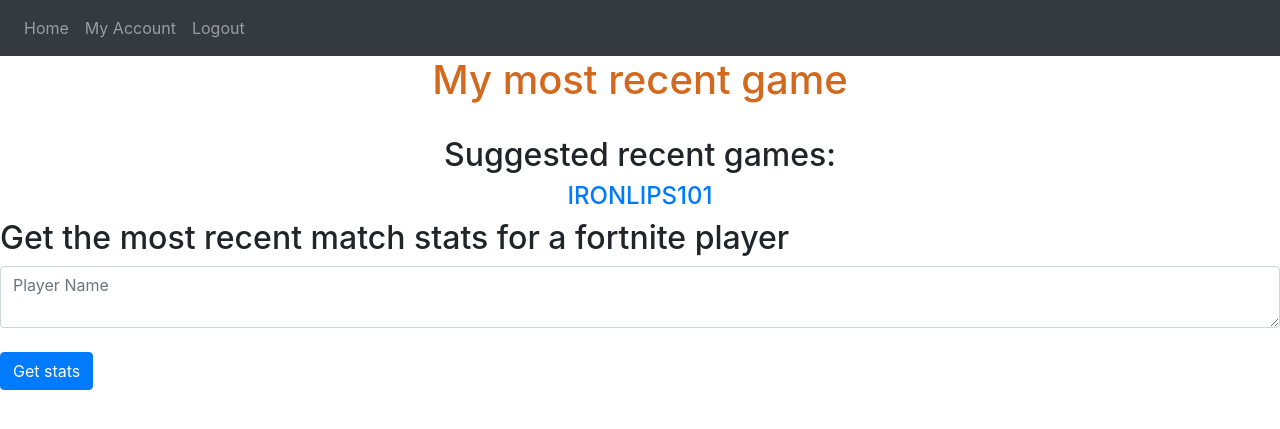
After one commit to Randall-Ryan/Flask-AI-Project, a Flask app: page /fortnite-form in a window 1280 px wide. The commit adds this page. Shown: the top 429 px of the page. Run offline with Flask 2, Linux system fonts and the light colour scheme; the visitor is signed in with stand-in values (Sample User, id 1); data comes from the database, SQL or seed files in the repository; some libraries are stand-ins or nearby versions.

Commit message:
more updates

```diff
--- a/website/auth.py
+++ b/website/auth.py
@@ -40,6 +40,7 @@ def sign_up():
         first_name = request.form.get("firstName")
         last_name = request.form.get("lastName")
         summonerName = request.form.get("summonerName")
+        fortniteName = request.form.get("fortniteName")
         password1 = request.form.get("password1")
         password2 = request.form.get("password2")
 
@@ -60,6 +61,7 @@ def sign_up():
                 first_name=first_name,
                 last_name=last_name,
                 summoner_name=summonerName,
+                fortnite_name=fortniteName,
                 password=generate_password_hash(password1, method="sha256"),
             )
             db.session.add(new_user)
--- a/website/models.py
+++ b/website/models.py
@@ -18,4 +18,5 @@ class User(db.Model, UserMixin):
     first_name = db.Column(db.String(150))
     last_name = db.Column(db.String(150))
     summoner_name = db.Column(db.String(150))
+    fortnite_name = db.Column(db.String(150))
     notes = db.relationship("Note")
--- a/website/static/index.css
+++ b/website/static/index.css
@@ -14,7 +14,11 @@
     color:green
 }
 
-#my-testing-div {
+#my-league-div {
+    font-size: 200%;
+    color:purple
+}
+#my-fortnite-div {
     font-size: 200%;
     color:turquoise
 }
--- a/website/templates/account.html
+++ b/website/templates/account.html
@@ -10,6 +10,8 @@ content %}
   <br />
   Summoner name: {{ user.summoner_name }}
   <br />
+  Summoner name: {{ user.fortnite_name }}
+  <br />
   Number of notes: {{ note_count }}
 </div>
 {% endblock %}
--- /dev/null
+++ b/website/templates/fortnite_form.html
@@ -0,0 +1,25 @@
+{% extends "base.html" %} {% block title %}Fortnite form{% endblock %} {% block
+content %}
+<a href="fortnite-match/{{user.fortnite_name}}"
+  ><h1 id="my-recent-game">My most recent game</h1></a
+>
+<br />
+<div class="suggested-names">
+  <h2>Suggested recent games:</h2>
+  <a href="fortnite-match/IRONLIPS101"><h4>IRONLIPS101</h4></a>
+</div>
+
+<form method="POST">
+  <h2>Get the most recent match stats for a fortnite player</h2>
+  <textarea
+    name="player"
+    id="playerName"
+    class="form-control"
+    placeholder="Player Name"
+  ></textarea>
+  <br />
+  <div ah4gn="center">
+    <button type="submit" class="btn btn-primary">Get stats</button>
+  </div>
+</form>
+{% endblock %}
--- a/website/templates/home.html
+++ b/website/templates/home.html
@@ -4,5 +4,6 @@
 
 <a href="/my-notes"> <div id="my-notes-div">My notes</div> </a>
 <a href="/all-notes"><div id="all-notes-div">All notes</div> </a>
-<a href="/league-form"><div id="my-testing-div">League</div> </a>
+<a href="/league-form"><div id="my-league-div">League</div> </a>
+<a href="/fortnite-form"><div id="my-fortnite-div">Fortnite</div> </a>
 {% endblock %}
--- a/website/views.py
+++ b/website/views.py
@@ -210,6 +210,36 @@ def league_form():
     return render_template("league_form.html", user=current_user)
 
 
+@views.route("/fortnite-match/", defaults={"id": 1})
+@views.route("/fortnite-match/<string:player>", methods=["GET", "POST"])
+@login_required
+def fortnite_match(player):
+    # past number of games?
+    # TODO: make better check/error handling if summoner name exists
+
+    my_region = "na1"
+    print(player)
+    return render_template(
+        "fortnite_match.html",
+        players=[],
+        user=current_user,
+        player=player,
+    )
+
+
+@views.route("/fortnite-form", methods=["GET", "POST"])
+@login_required
+def fortnite_form():
+    if request.method == "POST":
+        playerName = request.form.get("player")
+        if not playerName:
+            flash("Please enter a valid player", category="error")
+        else:
+            return redirect(url_for("views.match", summoner=playerName))
+
+    return render_template("fortnite_form.html", user=current_user)
+
+
 def create_plot_for_participant(participant, averages):
     # TODO: make a better plot with matplotlib, bokeh, or seaborn
     plot.close()
```
Also changed, not shown: website/templates/fortnite_match.html (added, +8 -0 lines), website/templates/sign_up.html (+10 -0 lines).
